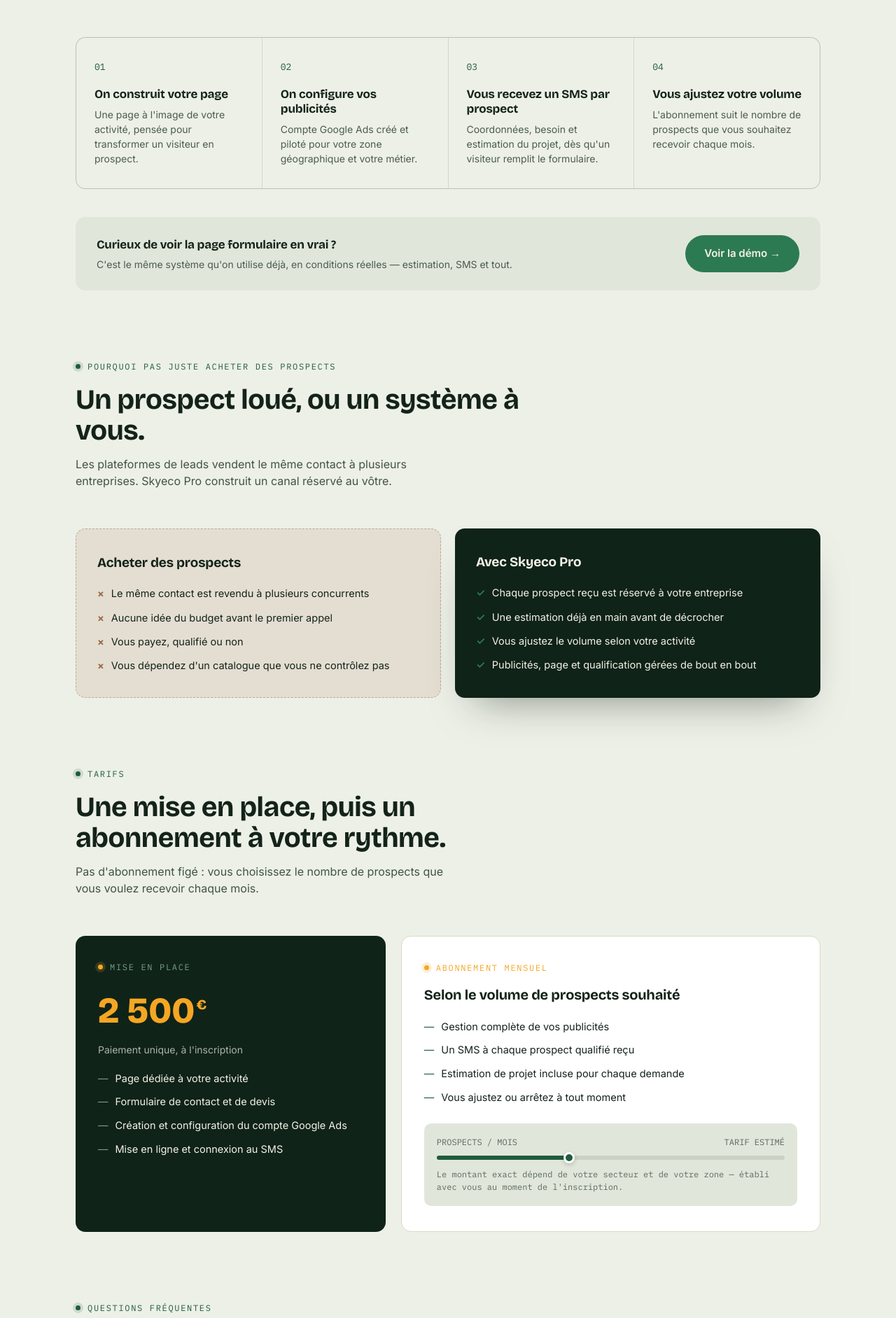
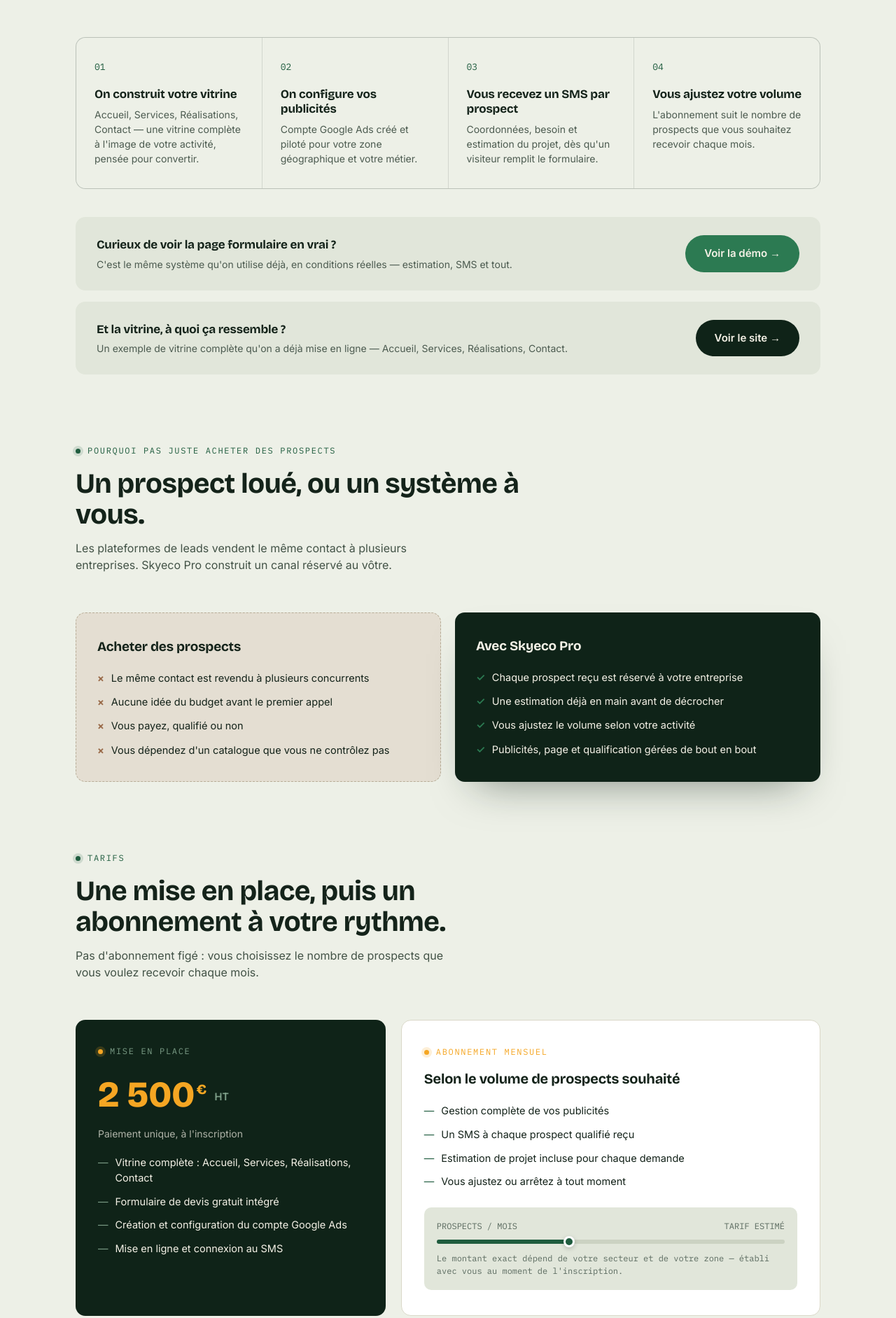
Before and after one commit to CYRBON56/skyeco-pro, a plain HTML site: page public/index.html in a window 1280 px wide. Shown: the part 1165-3048 px from the top of the page at 70% size. Drawn offline with nearby package versions, Linux system fonts and the light colour scheme.

Commit message:
Update content for service showcase and pricing

```diff
--- a/public/index.html
+++ b/public/index.html
@@ -4,6 +4,14 @@
 <meta charset="UTF-8">
 <meta name="viewport" content="width=device-width, initial-scale=1.0">
 <title>Skyeco Pro — Votre propre système de prospects qualifiés</title>
+<!-- Google tag (gtag.js) -->
+<script async src="https://www.googletagmanager.com/gtag/js?id=AW-18394348169"></script>
+<script>
+  window.dataLayer = window.dataLayer || [];
+  function gtag(){dataLayer.push(arguments);}
+  gtag('js', new Date());
+  gtag('config', 'AW-18394348169');
+</script>
 <link rel="preconnect" href="https://fonts.googleapis.com">
 <link rel="preconnect" href="https://fonts.gstatic.com" crossorigin>
 <link href="https://fonts.googleapis.com/css2?family=Bricolage+Grotesque:opsz,wght@12..96,400;12..96,600;12..96,700;12..96,800&family=Inter:wght@400;500;600;700&family=IBM+Plex+Mono:wght@400;500&display=swap" rel="stylesheet">
@@ -481,8 +489,8 @@
     <div class="steps">
       <div class="step">
         <div class="num">01</div>
-        <h3>On construit votre page</h3>
-        <p>Une page à l'image de votre activité, pensée pour transformer un visiteur en prospect.</p>
+        <h3>On construit votre vitrine</h3>
+        <p>Accueil, Services, Réalisations, Contact — une vitrine complète à l'image de votre activité, pensée pour convertir.</p>
       </div>
       <div class="step">
         <div class="num">02</div>
@@ -507,6 +515,14 @@
         <p style="font-size:14px; color:#4c5b50;">C'est le même système qu'on utilise déjà, en conditions réelles — estimation, SMS et tout.</p>
       </div>
       <a class="btn btn-primary" href="https://salesflow-ecosky.vercel.app/estimation.html" target="_blank" rel="noopener">Voir la démo →</a>
+    </div>
+
+    <div style="margin-top:16px; padding:26px 30px; background:var(--paper-deep); border-radius:var(--radius); display:flex; align-items:center; justify-content:space-between; gap:20px; flex-wrap:wrap;">
+      <div>
+        <h3 style="font-size:17px; margin-bottom:4px;">Et la vitrine, à quoi ça ressemble ?</h3>
+        <p style="font-size:14px; color:#4c5b50;">Un exemple de vitrine complète qu'on a déjà mise en ligne — Accueil, Services, Réalisations, Contact.</p>
+      </div>
+      <a class="btn btn-dark" href="https://www.ecosky.fr/index.html" target="_blank" rel="noopener">Voir le site →</a>
     </div>
   </div>
 </section>
@@ -553,11 +569,11 @@
     <div class="pricing-grid">
       <div class="price-card setup">
         <div class="eyebrow" style="color:var(--sage);">Mise en place</div>
-        <div class="amount">2 500<sup>€</sup></div>
+        <div class="amount">2 500<sup>€</sup> <span style="font-size:16px; font-weight:600; color:var(--sage); vertical-align:middle;">HT</span></div>
         <p style="color:rgba(244,241,230,0.7); font-size:14px;">Paiement unique, à l'inscription</p>
         <ul>
-          <li>Page dédiée à votre activité</li>
-          <li>Formulaire de contact et de devis</li>
+          <li>Vitrine complète : Accueil, Services, Réalisations, Contact</li>
+          <li>Formulaire de devis gratuit intégré</li>
           <li>Création et configuration du compte Google Ads</li>
           <li>Mise en ligne et connexion au SMS</li>
         </ul>
```
